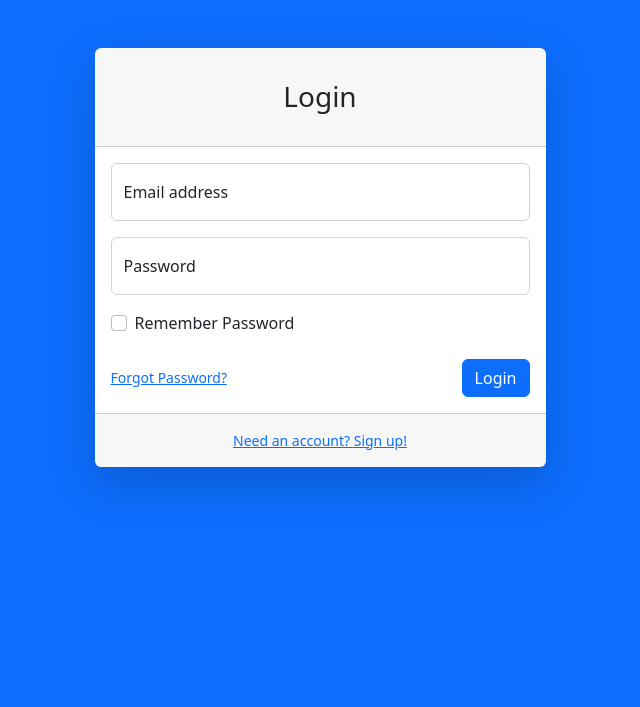
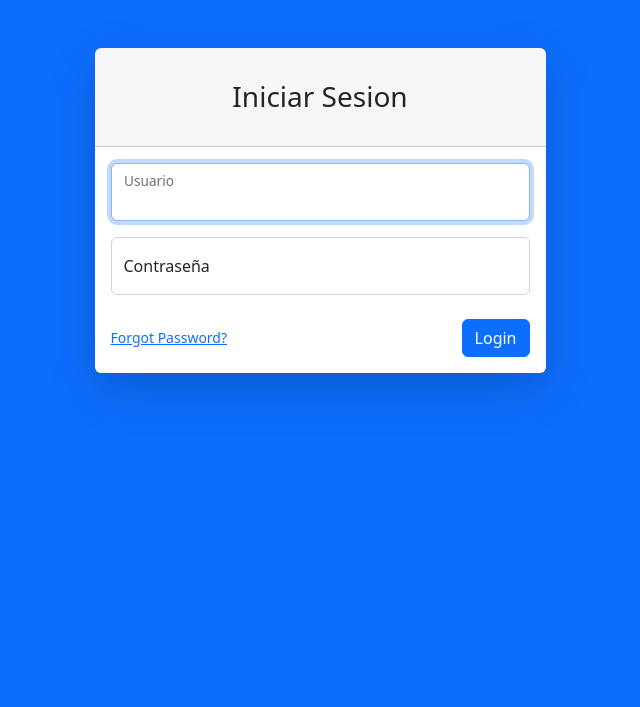
Before and after one commit to davidf110102/ITutiShop, a PHP site: page /EcommerceiTutiShop/admin/index.php in a window 1280 px wide. Shown: the top 707 px of the page, without its empty margins (320-960 px from the left). Run offline with PHP 8.4, Linux system fonts and the light colour scheme; some libraries are stand-ins or nearby versions.

Commit message:
Inicio de sesion como admin

```diff
--- /dev/null
+++ b/admin/clases/adminFunciones.php
@@ -0,0 +1,147 @@
+<?php
+
+function esNulo(array $parametros)
+{
+    foreach ($parametros as $parametro) {
+        if (strlen(trim($parametro)) < 1) {
+            return true;
+        }
+    }
+    return false;
+}
+
+function esEmail($email)
+{
+    if (filter_var($email, FILTER_VALIDATE_EMAIL)) {
+        return true;
+    }
+    return false;
+}
+
+function validaPassword($password, $repassword)
+{
+    if (strcmp($password, $repassword) === 0) {
+        return true;
+    }
+    return false;
+}
+function generarToken()
+{
+    return md5(uniqid(mt_rand(), false));
+}
+
+function registraCliente(array $datos, $con)
+{
+    $sql = $con->prepare("INSERT INTO clientes (nombres, apellidos, email, telefono, dni, estatus, fecha_alta) VALUES
+    (?,?,?,?,?, 1, now())");
+    if ($sql->execute($datos)) {
+        return $con->lastInsertId();
+    }
+    return 0;
+}
+
+function registraUsuario(array $datos, $con)
+{
+
+    $sql = $con->prepare("INSERT INTO usuarios (usuario, password, token, id_cliente) VALUES (?,?,?,?)");
+    if ($sql->execute($datos)) {
+        return true;
+    }
+    return false;
+}
+
+function usuarioExiste($usuario, $con)
+{
+    $sql = $con->prepare("SELECT id FROM usuarios WHERE usuario LIKE ? LIMIT 1");
+    $sql->execute([$usuario]);
+    if ($sql->fetchColumn() > 0) {
+        return true;
+    }
+    return false;
+}
+
+function emailExiste($email, $con)
+{
+    $sql = $con->prepare("SELECT id FROM clientes WHERE email LIKE ? LIMIT 1");
+    $sql->execute([$email]);
+    if ($sql->fetchColumn() > 0) {
+        return true;
+    }
+    return false;
+}
+
+function mostrarMensajes(array $errors)
+{
+    if (count($errors) > 0) {
+        echo '<div class="alert alert-warning alert-dismissible fade show" role="alert"><ul>';
+        foreach ($errors as $error) {
+            echo '<li>' . $error . '</li>';
+        }
+        echo '<ul>';
+        echo '<button type="button" class="btn-close" data-bs-dismiss="alert" aria-label="Close"></button></div>';
+    }
+}
+
+function login($usuario, $password, $con, $proceso)
+{
+    $sql = $con->prepare("SELECT id, usuario, password, id_cliente FROM usuarios WHERE usuario LIKE ? LIMIT 1");
+    $sql->execute([$usuario]);
+    if ($row = $sql->fetch(PDO::FETCH_ASSOC)) {
+        if (esActivo($usuario, $con)) {
+            if (password_verify($password, $row['password'])) {
+                $_SESSION['user_id'] = $row['id'];
+                $_SESSION['user_name'] = $row['usuario'];
+                $_SESSION['user_cliente'] = $row['id_cliente'];
+                if($proceso == 'pago'){
+                    header("Location: checkout.php");
+                }else{
+                    header("Location: index.php");
+                }
+                exit;
+            }
+        } else {
+            return "El usuario no ha sido activado.";
+        }
+    }
+    return 'El usuario y/o contraseña son incorrectos.';
+}
+
+function esActivo($usuario, $con)
+{
+    $sql = $con->prepare("SELECT activacion FROM usuarios WHERE usuario LIKE ? LIMIT 1");
+    $sql->execute([$usuario]);
+    $row = $sql->fetch(PDO::FETCH_ASSOC);
+    if ($row['activacion'] == 1) {
+        return true;
+    }
+    return false;
+}
+
+function solicitaPassword($user_id, $con)
+{
+    $token = generarToken();
+
+    $sql = $con->prepare("UPDATE usuarios SET token_password=?, password_request=1 WHERE id=?");
+    if ($sql->execute([$token, $user_id])) {
+        return $token;
+    }
+    return null;
+}
+
+function verificaTokenRequest($user_id, $token, $con)
+{
+    $sql = $con->prepare("SELECT id FROM usuarios WHERE id=? AND token_password LIKE ? AND password_request = 1 LIMIT 1");
+    $sql->execute([$user_id, $token]);
+    if ($sql->fetchColumn() > 0) {
+        return true;
+    }
+    return false;
+}
+
+function actualizaPassword($user_id,$password,$con){
+    $sql = $con->prepare("UPDATE usuarios SET password=?, token_password= '', password_request=0 WHERE id=?");
+    if ($sql->execute([$password, $user_id])) {
+        return true;
+    }
+    return false;
+}
--- a/admin/index.php
+++ b/admin/index.php
@@ -1,5 +1,21 @@
+<?php
+require 'config/database.php';
+require 'clases/adminFunciones.php';
+
+$db = new Database();
+$con = $db->conectar();
+
+$password = password_hash('admin', PASSWORD_DEFAULT);
+$sql = "INSERT INTO admin (usuario, password, nombre, email, activo, fecha_alta) VALUES ('admin','$password','Administrador','vichicelakevin@gmail.com','1',NOW())";
+
+$con->query($sql);
+
+?>
+
+
 <!DOCTYPE html>
-<html lang="en">
+<html lang="es">
+
 <head>
   <meta charset="utf-8" />
   <meta http-equiv="X-UA-Compatible" content="IE=edge" />
@@ -10,6 +26,7 @@
   <link href="css/styles.css" rel="stylesheet" />
   <script src="https://use.fontawesome.com/releases/v6.3.0/js/all.js" crossorigin="anonymous"></script>
 </head>
+
 <body class="bg-primary">
   <div id="layoutAuthentication">
     <div id="layoutAuthentication_content">
@@ -18,29 +35,26 @@
           <div class="row justify-content-center">
             <div class="col-lg-5">
               <div class="card shadow-lg border-0 rounded-lg mt-5">
-                                    <div class="card-header"><h3 class="text-center font-weight-light my-4">Login</h3></div>
+                <div class="card-header">
+                  <h3 class="text-center font-weight-light my-4">Iniciar Sesion</h3>
+                </div>
                 <div class="card-body">
-                                        <form>
+                  <form action="index.php" method="post" autocomplete="off">
                     <div class="form-floating mb-3">
-                                                <input class="form-control" id="inputEmail" type="email" placeholder="name@example.com" />
-                                                <label for="inputEmail">Email address</label>
+                      <input class="form-control" id="usuario" name="usuario" type="text" placeholder="usuario" require autofocus />
+                      <label for="inputEmail">Usuario</label>
                     </div>
                     <div class="form-floating mb-3">
-                                                <input class="form-control" id="inputPassword" type="password" placeholder="Password" />
-                                                <label for="inputPassword">Password</label>
+                      <input class="form-control" id="password" name="password" type="password" placeholder="Contraseña" require />
+                      <label for="password">Contraseña</label>
                     </div>
-                                            <div class="form-check mb-3">
-                                                <input class="form-check-input" id="inputRememberPassword" type="checkbox" value="" />
-                                                <label class="form-check-label" for="inputRememberPassword">Remember Password</label>
-                                            </div>
+
                     <div class="d-flex align-items-center justify-content-between mt-4 mb-0">
                       <a class="small" href="password.html">Forgot Password?</a>
                       <a class="btn btn-primary" href="index.html">Login</a>
                     </div>
                   </form>
                 </div>
-                                    <div class="card-footer text-center py-3">
-                                        <div class="small"><a href="register.html">Need an account? Sign up!</a></div>
               </div>
             </div>
           </div>
@@ -63,7 +77,9 @@
     </footer>
   </div>
   </div>
-        <script src="https://cdn.jsdelivr.net/npm/bootstrap@5.2.3/dist/js/bootstrap.bundle.min.js" crossorigin="anonymous"></script>
+  <script src="https://cdn.jsdelivr.net/npm/bootstrap@5.2.3/dist/js/bootstrap.bundle.min.js" crossorigin="anonymous">
+  </script>
   <script src="js/scripts.js"></script>
 </body>
+
 </html>
```
Lines whose indentation alone changed are shown as unchanged.
